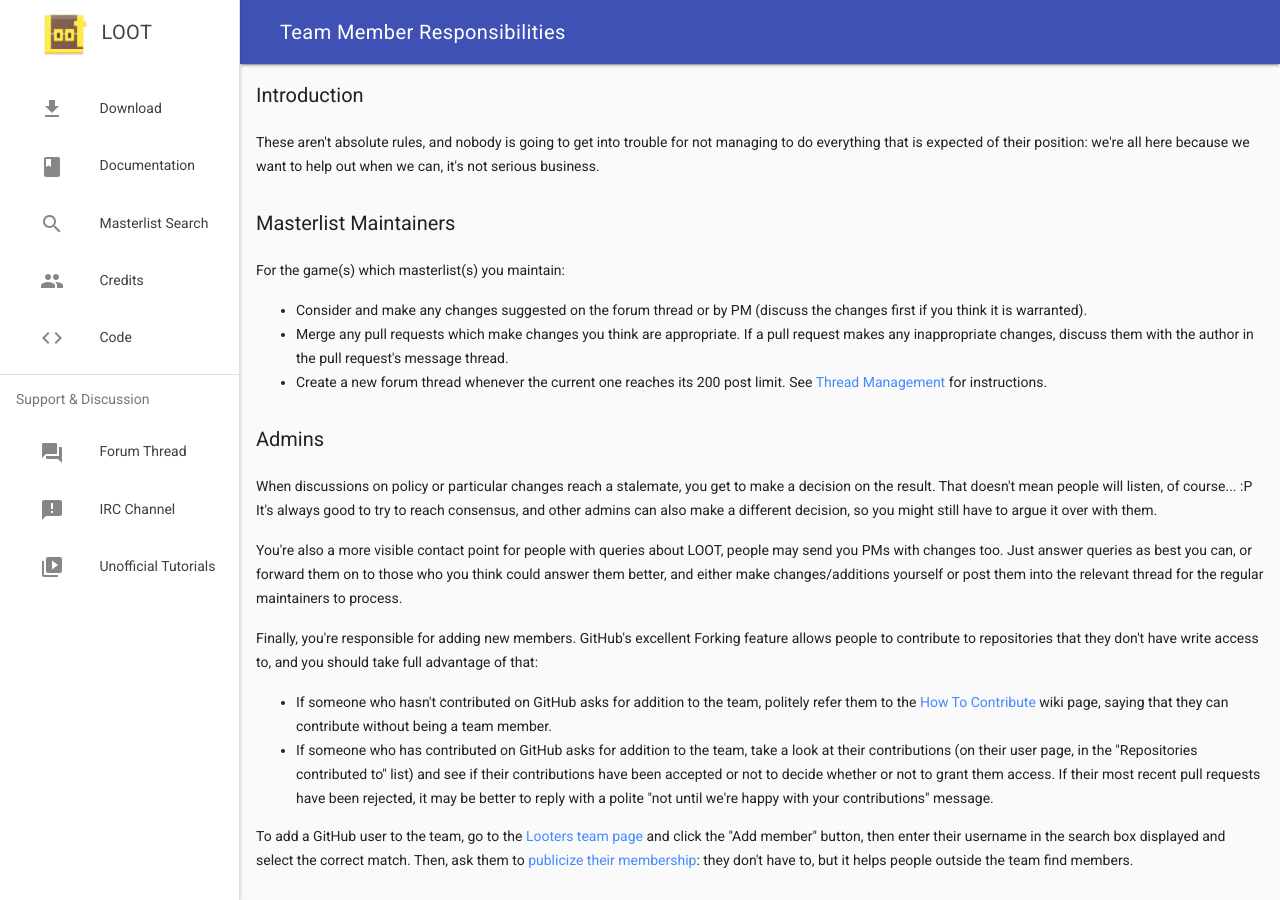
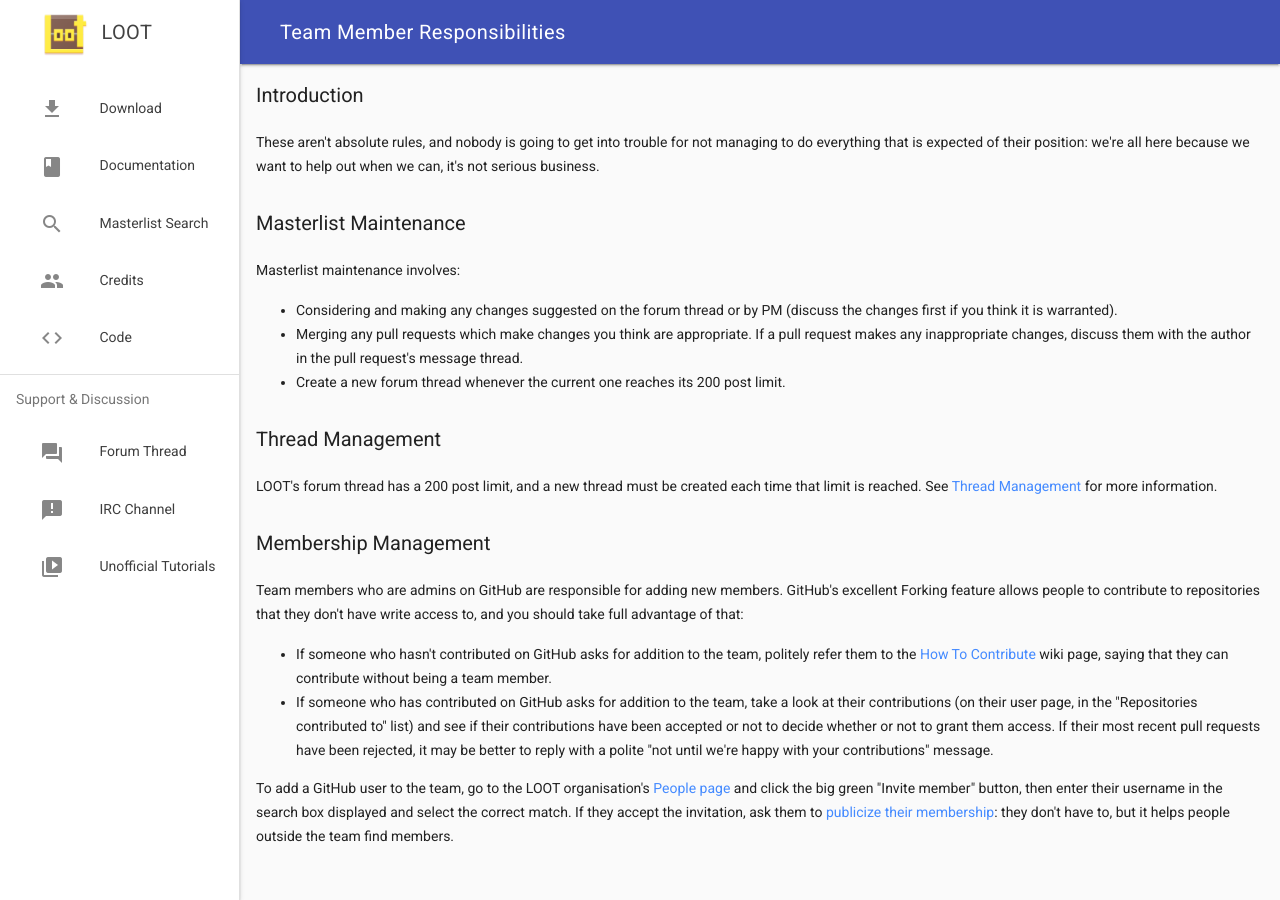
Before and after one commit to loot/loot.github.io, a Jekyll site: the page built from docs/team/Team-Member-Responsibilities.html, in a window 1280 px wide. Built offline with Jekyll 4.4.1, drawn with Linux system fonts in a browser that asks for light colours; nearby versions of some CDN libraries.

Commit message:
Update content for Team Member Responsibilities page
Update some instructions to reflect GitHub changes, and remove outdated
information.

```diff
--- a/docs/team/Team-Member-Responsibilities.html
+++ b/docs/team/Team-Member-Responsibilities.html
@@ -7,28 +7,27 @@
 
 <p>These aren't absolute rules, and nobody is going to get into trouble for not managing to do everything that is expected of their position: we're all here because we want to help out when we can, it's not serious business.</p>
 
+<h3>Masterlist Maintenance</h3>
 
-<h3>Masterlist Maintainers</h3>
-
-<p>For the game(s) which masterlist(s) you maintain:</p>
+<p>Masterlist maintenance involves:</p>
 
 <ul>
-  <li>Consider and make any changes suggested on the forum thread or by PM (discuss the changes first if you think it is warranted).</li>
-  <li>Merge any pull requests which make changes you think are appropriate. If a pull request makes any inappropriate changes, discuss them with the author in the pull request's message thread.</li>
-  <li>Create a new forum thread whenever the current one reaches its 200 post limit. See <a href="Thread-Management.html">Thread Management</a> for instructions.</li>
+  <li>Considering and making any changes suggested on the forum thread or by PM (discuss the changes first if you think it is warranted).</li>
+  <li>Merging any pull requests which make changes you think are appropriate. If a pull request makes any inappropriate changes, discuss them with the author in the pull request's message thread.</li>
+  <li>Create a new forum thread whenever the current one reaches its 200 post limit.
 </ul>
 
-<h3>Admins</h3>
+<h3>Thread Management</h3>
 
-<p>When discussions on policy or particular changes reach a stalemate, you get to make a decision on the result. That doesn't mean people will listen, of course... :P It's always good to try to reach consensus, and other admins can also make a different decision, so you might still have to argue it over with them.</p>
+<p>LOOT's forum thread has a 200 post limit, and a new thread must be created each time that limit is reached. See <a href="Thread-Management.html">Thread Management</a> for more information.</li>
 
-<p>You're also a more visible contact point for people with queries about LOOT, people may send you PMs with changes too. Just answer queries as best you can, or forward them on to those who you think could answer them better, and either make changes/additions yourself or post them into the relevant thread for the regular maintainers to process.</p>
+<h3>Membership Management</h3>
 
-<p>Finally, you're responsible for adding new members. GitHub's excellent Forking feature allows people to contribute to repositories that they don't have write access to, and you should take full advantage of that:</p>
+<p>Team members who are admins on GitHub are responsible for adding new members. GitHub's excellent Forking feature allows people to contribute to repositories that they don't have write access to, and you should take full advantage of that:</p>
 
 <ul>
   <li>If someone who hasn't contributed on GitHub asks for addition to the team, politely refer them to the <a href="/docs/contributing/How-To-Contribute.html">How To Contribute</a> wiki page, saying that they can contribute without being a team member.</li>
   <li>If someone who has contributed on GitHub asks for addition to the team, take a look at their contributions (on their user page, in the "Repositories contributed to" list) and see if their contributions have been accepted or not to decide whether or not to grant them access. If their most recent pull requests have been rejected, it may be better to reply with a polite "not until we're happy with your contributions" message.</li>
 </ul>
 
-<p>To add a GitHub user to the team, go to the <a href="https://github.com/orgs/loot/teams/looters">Looters team page</a> and click the "Add member" button, then enter their username in the search box displayed and select the correct match. Then, ask them to <a href="https://help.github.com/articles/publicizing-or-hiding-organization-membership/">publicize their membership</a>: they don't have to, but it helps people outside the team find members.</p>
+<p>To add a GitHub user to the team, go to the LOOT organisation's <a href="https://github.com/orgs/loot/people">People page</a> and click the big green "Invite member" button, then enter their username in the search box displayed and select the correct match. If they accept the invitation, ask them to <a href="https://help.github.com/articles/publicizing-or-hiding-organization-membership/">publicize their membership</a>: they don't have to, but it helps people outside the team find members.</p>
```
